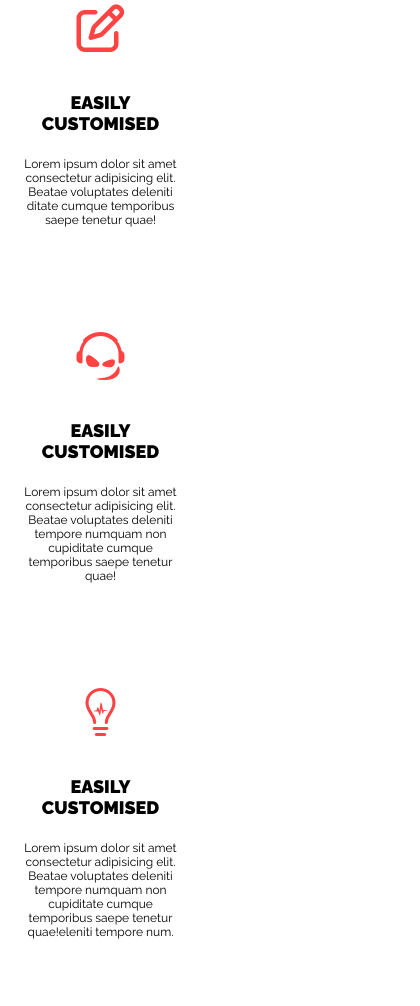
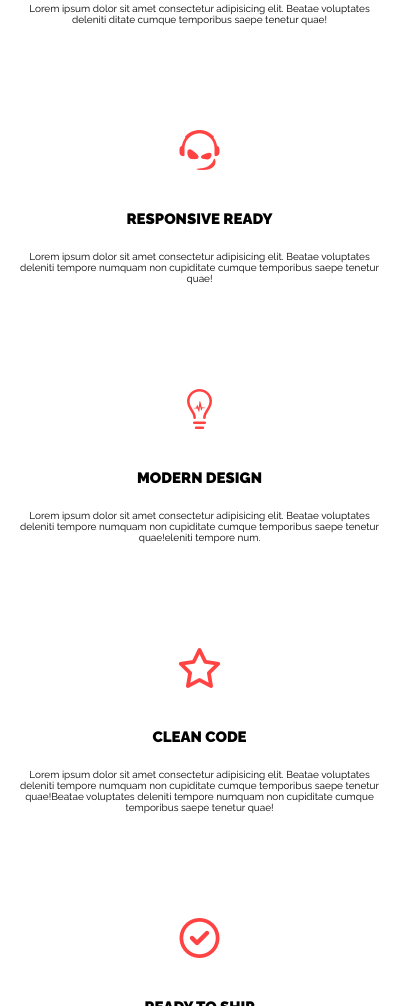
Before and after one commit to Korzun-Olga/Homework_TMS-front, a website: page index.html in a window 390 px wide. Shown: the part 994-2000 px from the top of the page, 420 px wide, since content can reach past the window. Drawn offline with Linux system fonts and the light colour scheme.

Commit message:
create media properties

```diff
--- a/index.html
+++ b/index.html
@@ -70,7 +70,7 @@
             <div class="properties-icon">
               <i class="fa-brands fa-teamspeak"></i>
             </div>
-            <h2>easily customised</h2>
+            <h2>responsive ready</h2>
             <div class="properties-content">
               <p>
                 Lorem ipsum dolor sit amet consectetur adipisicing elit. Beatae
@@ -84,7 +84,7 @@
             <div class="properties-icon">
               <i class="fa-brands fa-medapps"></i>
             </div>
-            <h2>easily customised</h2>
+            <h2>modern design</h2>
             <div class="properties-content">
               <p>
                 Lorem ipsum dolor sit amet consectetur adipisicing elit. Beatae
@@ -98,7 +98,7 @@
             <div class="properties-icon">
               <i class="fa-regular fa-star"></i>
             </div>
-            <h2>easily customised</h2>
+            <h2>clean code</h2>
             <div class="properties-content">
               <p>
                 Lorem ipsum dolor sit amet consectetur adipisicing elit. Beatae
@@ -113,7 +113,7 @@
             <div class="properties-icon">
               <i class="fa-regular fa-circle-check"></i>
             </div>
-            <h2>easily customised</h2>
+            <h2>ready to ship</h2>
             <div class="properties-content">
               <p>
                 Lorem ipsum dolor sit amet consectetur adipisicing elit. Beatae
@@ -126,7 +126,8 @@
             <div class="properties-icon">
               <i class="fa-brands fa-stack-overflow"></i>
             </div>
-            <h2>easily customised</h2>
+
+            <h2>download for free</h2>
             <div class="properties-content">
               <p>
                 Lorem ipsum dolor sit amet consectetur adipisicing elit. Beatae
--- /dev/null
+++ b/package.json
@@ -0,0 +1,5 @@
+{
+  "dependencies": {
+    "gulp-concat": "^2.6.1"
+  }
+}
--- a/src/scss/header.scss
+++ b/src/scss/header.scss
@@ -20,6 +20,7 @@ span {
   font-size: $_30px;
   text-transform: uppercase;
   color: $purple_logo;
+  line-height: 74px; //тут тоже прописала высоту строки, чтобы когда по медиа-запросу появляется бургер строка не сжималась
 
   &::after {
     content: "BOX";
--- a/src/scss/index.scss
+++ b/src/scss/index.scss
@@ -2,19 +2,23 @@
 @import "./variables.scss";
 @import "./cdn.scss";
 @import "./header.scss";
-@import "./first_skreen.scss";
+@import "./main.scss";
 @import "./properties.scss";
+
 html {
   font-family: "Raleway", "Cardo", sans-serif;
   font-size: 16px;
-  @media (max-width: 768px) {
+  @media (max-width: 992px) {
     font-size: 14px;
   }
-  @media (max-width: 576px) {
+  @media (max-width: 767px) {
     font-size: 12px;
   }
+  @media (max-width: 576px) {
+    font-size: 10px;
+  }
   @media (max-width: 320px) {
-    font-size: 10px;
+    font-size: 9px;
   }
 }
 
@@ -26,16 +30,29 @@ html {
   text-decoration: none;
 }
 
+section {
+  padding: 120px 0;
+  top: 0px;
+  left: 0px;
+}
 .container {
   max-width: 1170px;
   margin: auto;
   padding: 0 15px;
   z-index: 5;
   position: relative;
+
+  @media (max-width: 992px) {
+    width: 760px;
+  }
+  @media (max-width: 767px) {
+    width: 570px;
+  }
+
+  @media (max-width: 576px) {
+    width: 100%;
+  }
+  @media (max-width: 320px) {
+    width: 100%;
+  }
 }
-
-section {
-  padding: 120px 0;
-  top: 0px;
-  left: 0px;
-}
--- a/src/scss/properties.scss
+++ b/src/scss/properties.scss
@@ -13,30 +13,35 @@
   .properties-content {
     flex-grow: 1; //вот тут та волшебная фигня, фактор жадности из-за него будет растягиваться карточка, т.е. по высоте карточка будет одинаковая с той, в которой больше информации.
   }
+  @media (max-width: 767px) {
+    width: 45%;
+    justify-content: center;
+  }
   @media (max-width: 576px) {
     width: 45%;
-    justify-content: space-around;
+    justify-content: center;
   }
-  @media (max-width: 320px) {
+  @media (max-width: 400px) {
     width: 90%;
   }
 }
-
+.header-card {
+  flex-grow: 1;
+}
 .properties-card:nth-child(4) {
   margin-bottom: 0px;
 
-  //   @media (max-width: 576px) {
-  //     margin-bottom: 105px;
-  //   }
+  @media (max-width: 767px) {
+    margin-bottom: 105px;
+  }
+  //на ширине экрана 757px карточки выстраиваются по две, и для четвертой надо уже прописать отступ.
 }
 .properties-card:nth-child(5) {
   margin-bottom: 0px;
-  //   @media (max-width: 320px) {
-  //     margin-bottom: 105px;
-  //   }
-  //   .properties-card:nth-child(6) {
-  //     margin-bottom: 0px;
-  //   }
+  @media (max-width: 400px) {
+    margin-bottom: 105px;
+  }
+  //на ширине экрана 400px карточи выстраиваются в ряд и теперь пятой карточке тоже нужен отступ.
 }
 .properties-card:nth-child(6) {
   margin-bottom: 0px;
```
Also changed, not shown: css/index.css, src/scss/main.scss (renamed from src/scss/first_skreen.scss), 1 other file.
